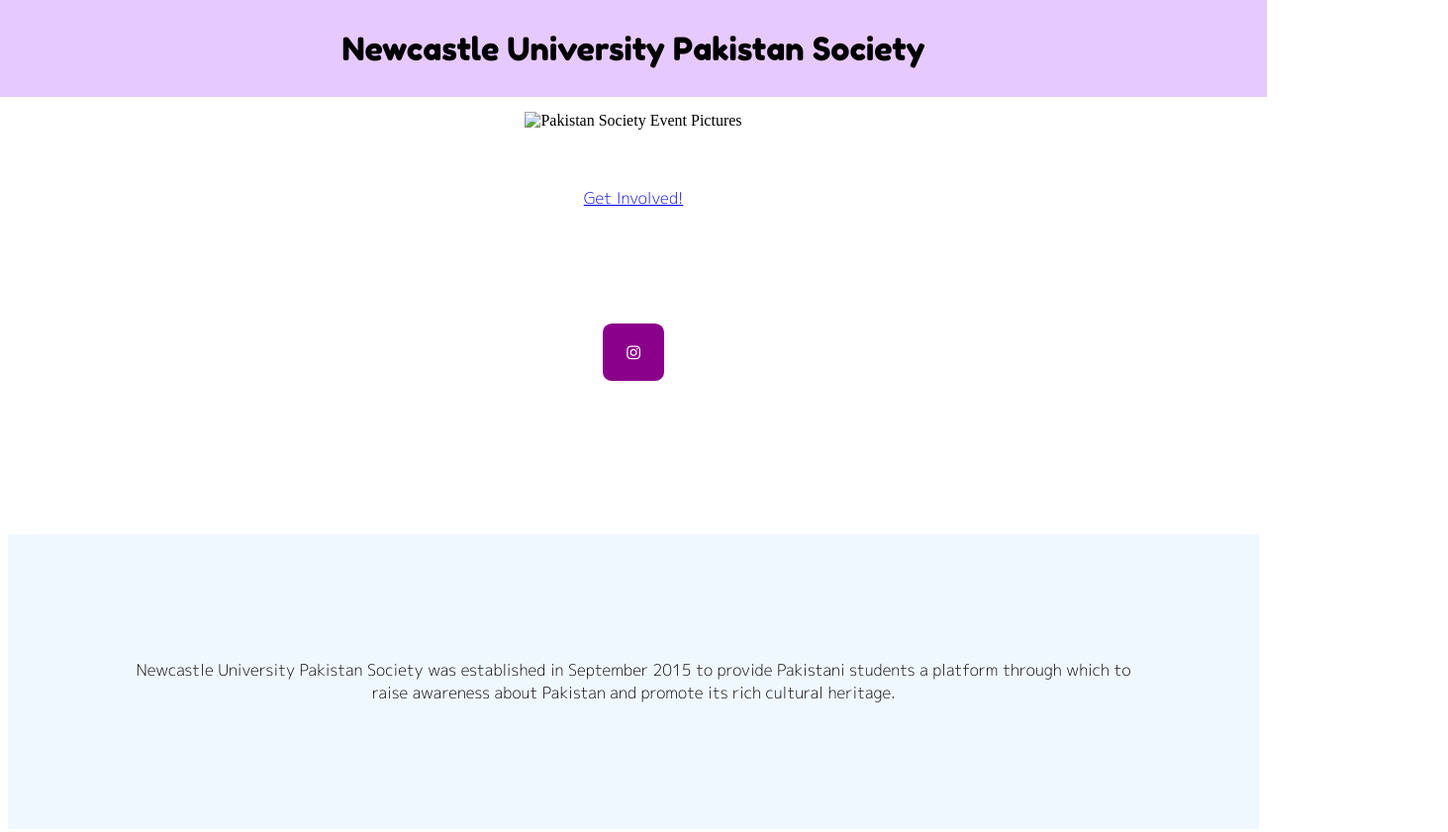
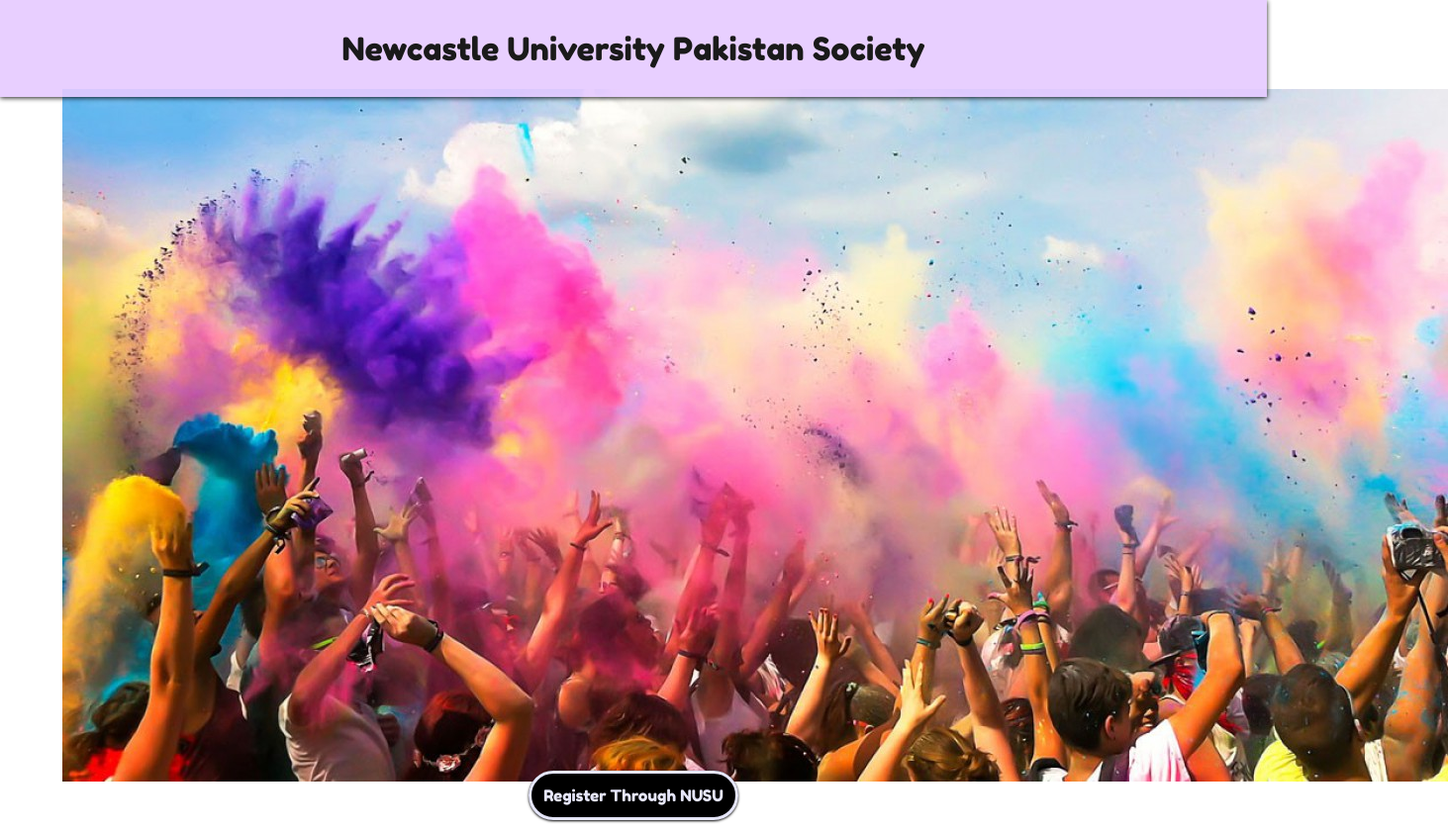
Before and after one commit to Kamran6433/Kamran6433.github.io, a plain HTML site: page index.html in a window 1280 px wide. Shown: the top 841 px of the page at 99% size, 1463 px wide, since content can reach past the window. Drawn offline with Linux system fonts and the light colour scheme.

Commit message:
Created buttons and added in a placeholder image to work with.

```diff
--- a/index.html
+++ b/index.html
@@ -21,10 +21,10 @@
     <div id="header">
         <h1>Newcastle University Pakistan Society</h1>
     </div>
-    <div id="Background Image">
-        <img src="#" alt="Pakistan Society Event Pictures">
+    <div class="container" id="Background Image">
+        <img src="Images/Events%20Management%20festival%20image.jpg" alt="Pakistan Society Event Pictures">
         <div id="NUSU Button">
-            <a href="https://www.nusu.co.uk/getinvolved/societies/society/7332/" class="bouncy" target="_blank">Get Involved!</a>
+            <a href="https://www.nusu.co.uk/getinvolved/societies/society/7332/" class="NUSU" target="_blank">Register Through NUSU</a>
         </div>
         <div id="Instagram Button">
             <a href="https://www.instagram.com/nclpaksoc/" target="_blank" class="fa fa-instagram"></a>
--- a/style.css
+++ b/style.css
@@ -1,9 +1,15 @@
 /*use transform*/
+/*Flexboxes*/
+/*Grid*/
+#header {
+    opacity: 0.9;
+}
 h1 {
     background-color: lavender;
     top: -31px;
     left: 0px;
     right: 0px;
+    box-shadow: 0px 1px 5px black;
     /*border: 1px solid;*/
     padding: 2.3%;
     font-family: 'Fredoka One', cursive;
@@ -25,8 +31,11 @@ h1:hover{
     0%{background-color: lavender;}
     100%{background-color: #e6caff}
 }
+.container {
+    float: inside;
+}
 #Background\ Image {
-    margin-top: 50px;
+    margin-top: 27px;
     margin-right: -8px;
     margin-left: -8px;
     /*border: 1px solid;*/
@@ -37,15 +46,29 @@ p {
     /*border: 1px solid;*/
     background-color: aliceblue;
     font-family: 'M PLUS 1p', sans-serif;
-    padding: 10%;
+    padding: 8%;
     text-align: center;
+    border: black solid;
+    border-radius: 2%;
+    box-shadow: 12px 12px 2px 1px rgba(0, 0, 255, .2);
 }
-#NUSU\ Button {
+a.NUSU {
     /*border: 1px solid;*/
-    font-family: 'M PLUS 1p', sans-serif;
-    padding: 5%;
+    font-family: 'Fredoka One', cursive;
+    border: lavender solid;
+    text-decoration: none;
+    color: lavender;
+    background-color: black;
+    padding: 12px;
     text-align: center;
     margin: auto;
+    border-radius: 55px;
+    box-shadow: 0px 1px 2.5px black;
+    transition: transform 1s;
+}
+a.NUSU:hover {
+    transform: translateY(5px);
+    box-shadow: 0px 1px 5px black;
 }
 #Instagram\ Button {
     /*border: 1px solid;*/
@@ -56,7 +79,7 @@ p {
 }
 #Form {
     /*border: 1px solid;*/
-    background-color: azure;
+    background-color: #e6caff;
     font-family: 'M PLUS 1p', sans-serif;
     font-weight: bolder;
     padding: 5%;
```
Also changed, not shown: Images/Events Management festival image.jpg (added).
